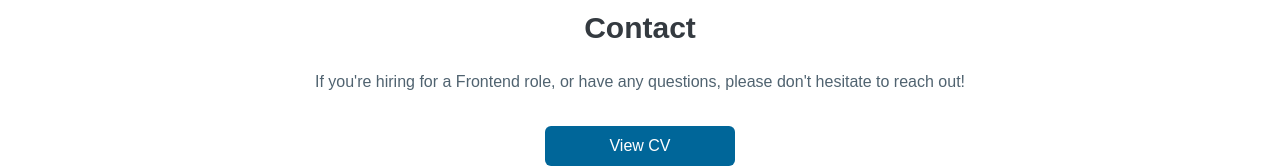
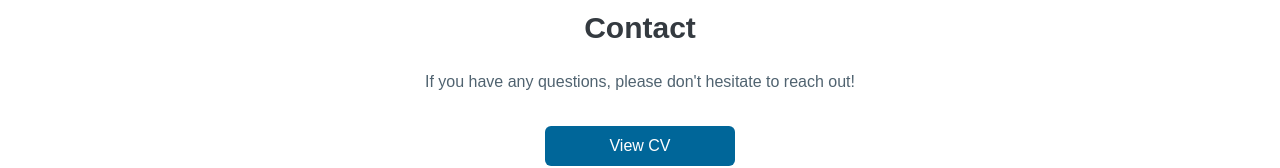
Before and after one commit to thaisont/my-portfolio, a React (Create React App) app: page / in a window 1280 px wide. Shown: the part 2681-2849 px from the top of the page. Built offline with nearby package versions, Linux system fonts and the light colour scheme.

Commit message:
changes to footer text

```diff
--- a/src/components/ContactMe.js
+++ b/src/components/ContactMe.js
@@ -5,8 +5,7 @@ function Contact() {
         Contact
       </h2>
       <p className="mb-8 text-tertiary">
-        If you're hiring for a Frontend role, or have any questions, please
-        don't hesitate to reach out!
+        If you have any questions, please don't hesitate to reach out!
       </p>
       <button className="py-2 px-16 bg-primary rounded-md text-white hover:bg-green-700 transition ease-in">
         View CV
```
